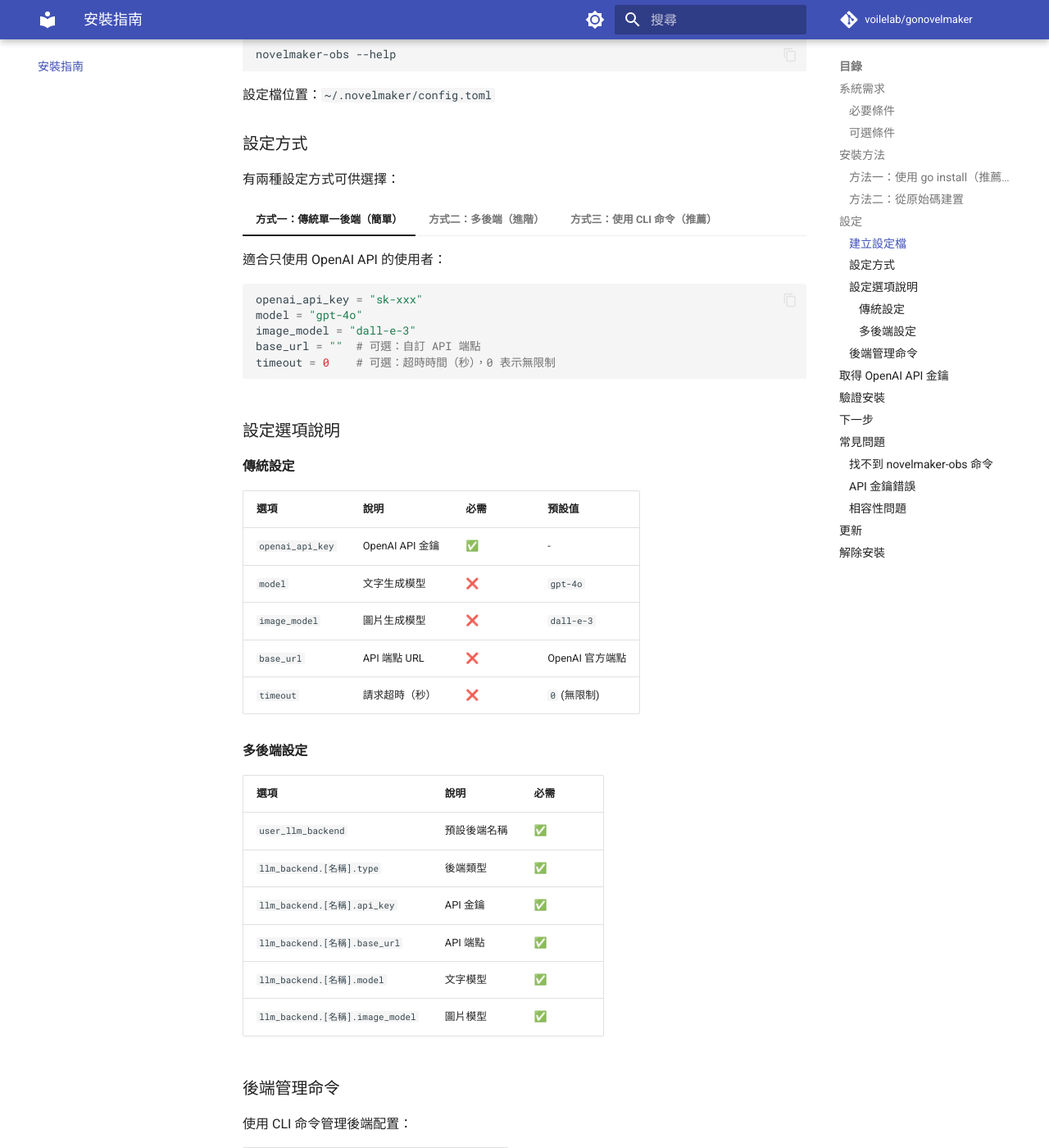
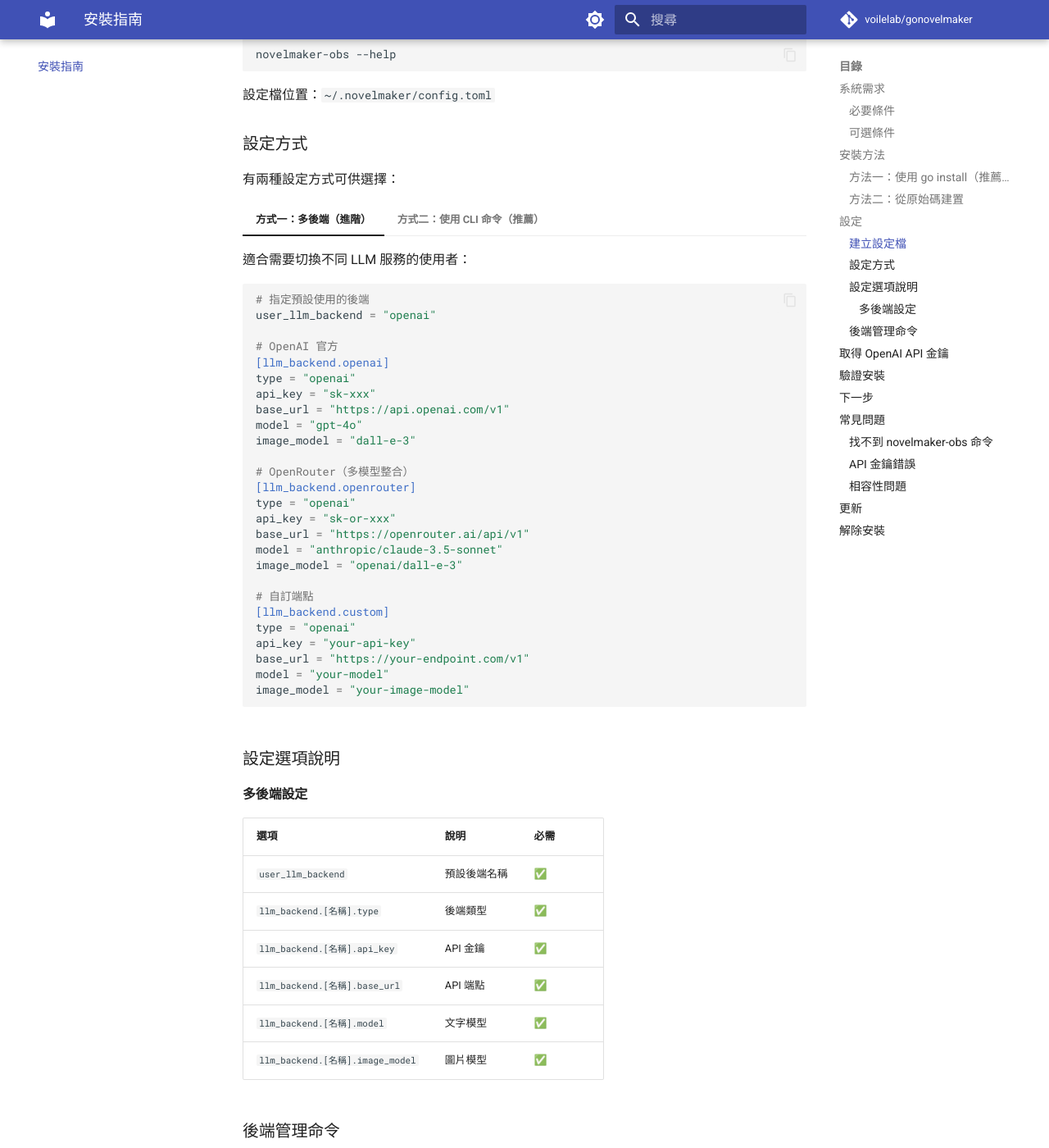
Before and after one commit to voilelab/gonovelmaker, an MkDocs documentation site: the page built from docs/install.md, in a window 1280 px wide and 1400 px high, scrolled down 1484 px. Shown: the whole window at 82% size. Built offline with MkDocs 1.6.1 and Material for MkDocs 9.7.7, drawn with Linux system fonts in a browser that asks for light colours; comment, search, counter and statistics services are not loaded; some of the changed text lies outside the part shown.

Commit message:
🔄 update(docs): streamline configuration details in main.go and install.md

````diff
--- a/docs/install.md
+++ b/docs/install.md
@@ -66,19 +66,7 @@ novelmaker-obs --help
 
 有兩種設定方式可供選擇：
 
-=== "方式一：傳統單一後端（簡單）"
-
-    適合只使用 OpenAI API 的使用者：
-
-    ```toml
-    openai_api_key = "sk-xxx"
-    model = "gpt-4o"
-    image_model = "dall-e-3"
-    base_url = ""  # 可選：自訂 API 端點
-    timeout = 0    # 可選：超時時間（秒），0 表示無限制
-    ```
-
-=== "方式二：多後端（進階）"
+=== "方式一：多後端（進階）"
 
     適合需要切換不同 LLM 服務的使用者：
 
@@ -111,7 +99,7 @@ novelmaker-obs --help
     image_model = "your-image-model"
     ```
 
-=== "方式三：使用 CLI 命令（推薦）"
+=== "方式二：使用 CLI 命令（推薦）"
 
     使用命令列工具管理後端配置，無需手動編輯設定檔：
 
@@ -149,16 +137,6 @@ novelmaker-obs --help
         - ✅ 便於腳本自動化
 
 ### 設定選項說明
-
-#### 傳統設定
-
-| 選項 | 說明 | 必需 | 預設值 |
-|------|------|------|--------|
-| `openai_api_key` | OpenAI API 金鑰 | ✅ | - |
-| `model` | 文字生成模型 | ❌ | `gpt-4o` |
-| `image_model` | 圖片生成模型 | ❌ | `dall-e-3` |
-| `base_url` | API 端點 URL | ❌ | OpenAI 官方端點 |
-| `timeout` | 請求超時（秒） | ❌ | `0` (無限制) |
 
 #### 多後端設定
 
@@ -234,6 +212,7 @@ source ~/.zshrc  # 或 source ~/.bashrc
 ### API 金鑰錯誤
 
 檢查：
+
 1. API 金鑰格式正確（以 `sk-` 開頭）
 2. 金鑰尚未過期
 3. OpenAI 帳號有足夠的額度
@@ -241,6 +220,7 @@ source ~/.zshrc  # 或 source ~/.bashrc
 ### 相容性問題
 
 如果遇到相容性問題，確保：
+
 - Go 版本 ≥ 1.25.4
 - 使用最新版本的 gonovelmaker
 
````
Also changed, not shown: 1 other file.
